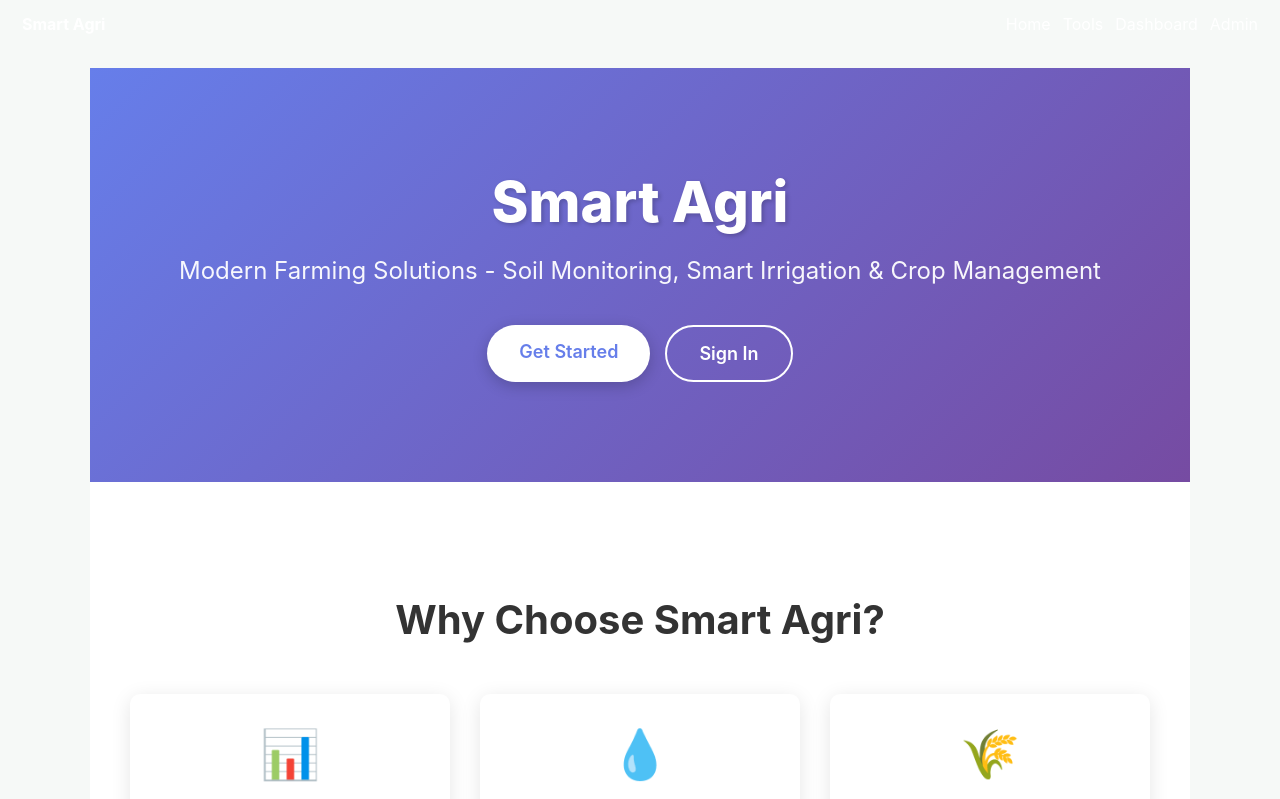
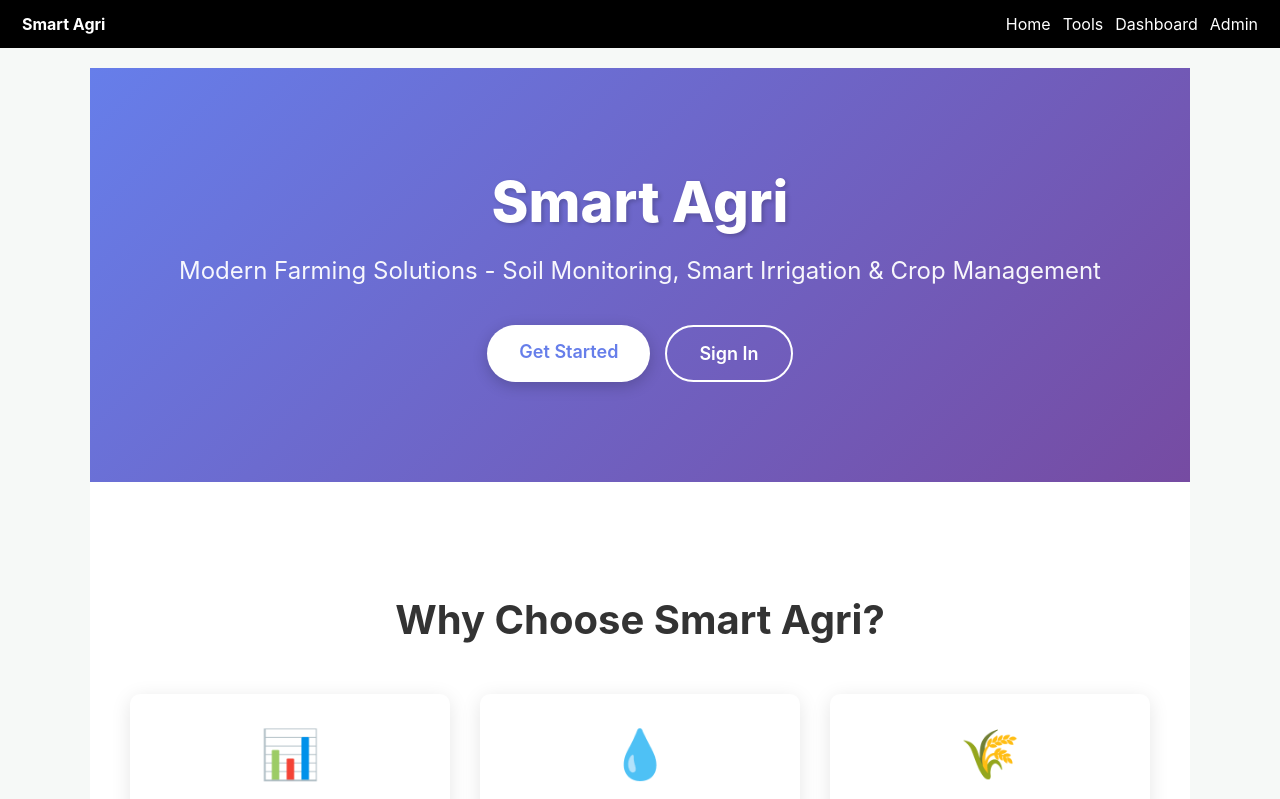
Before and after one commit to Dhanonjoy-2021331099/AgriSmart, a Next.js app in the folder frontend/: page / in a window 1280 px wide. Shown: the top 799 px of the page. Built offline with nearby package versions, Linux system fonts and the light colour scheme.

Commit message:
fix: correct primary color in globals.css to black

```diff
--- a/frontend/styles/globals.css
+++ b/frontend/styles/globals.css
@@ -1,5 +1,5 @@
 :root {
-  --primary: #FFFFF;
+  --primary: #000000;
   --bg: #f6f9f7;
   --card: #ffffff;
 }
```
